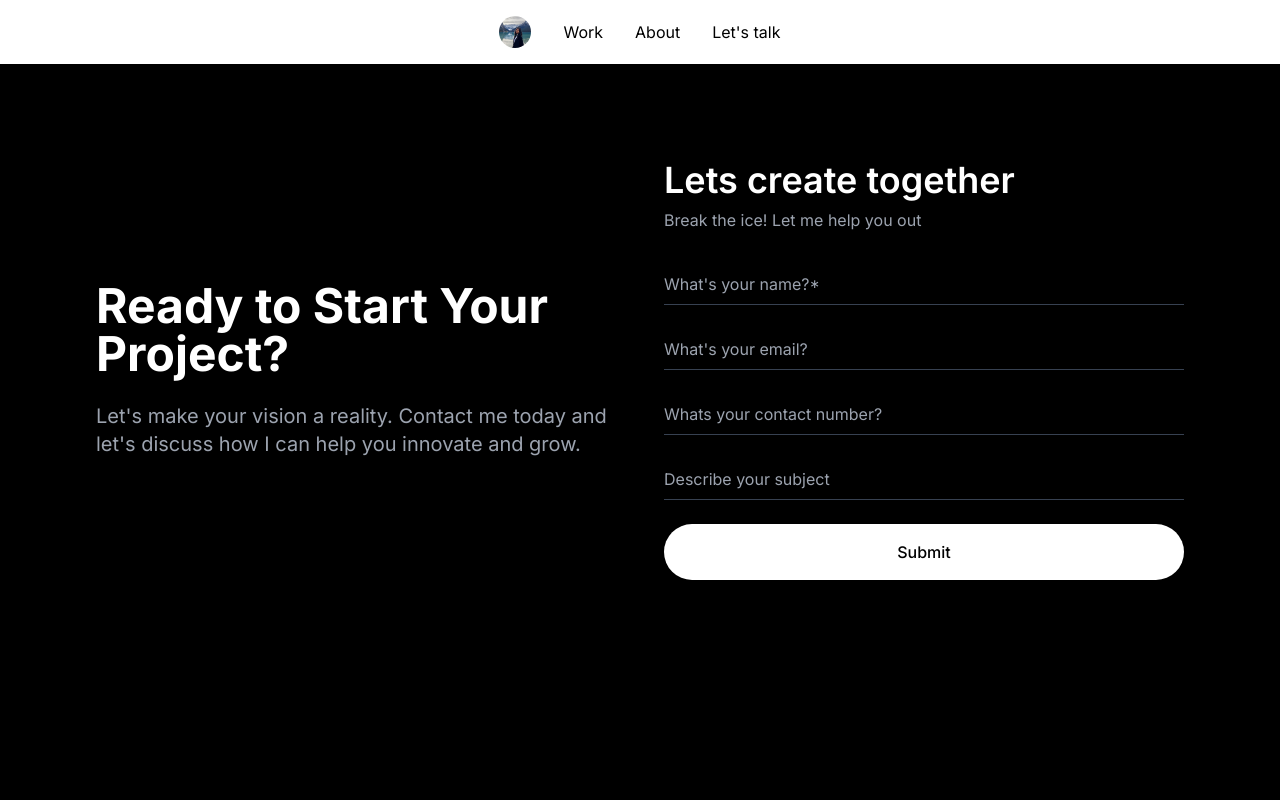
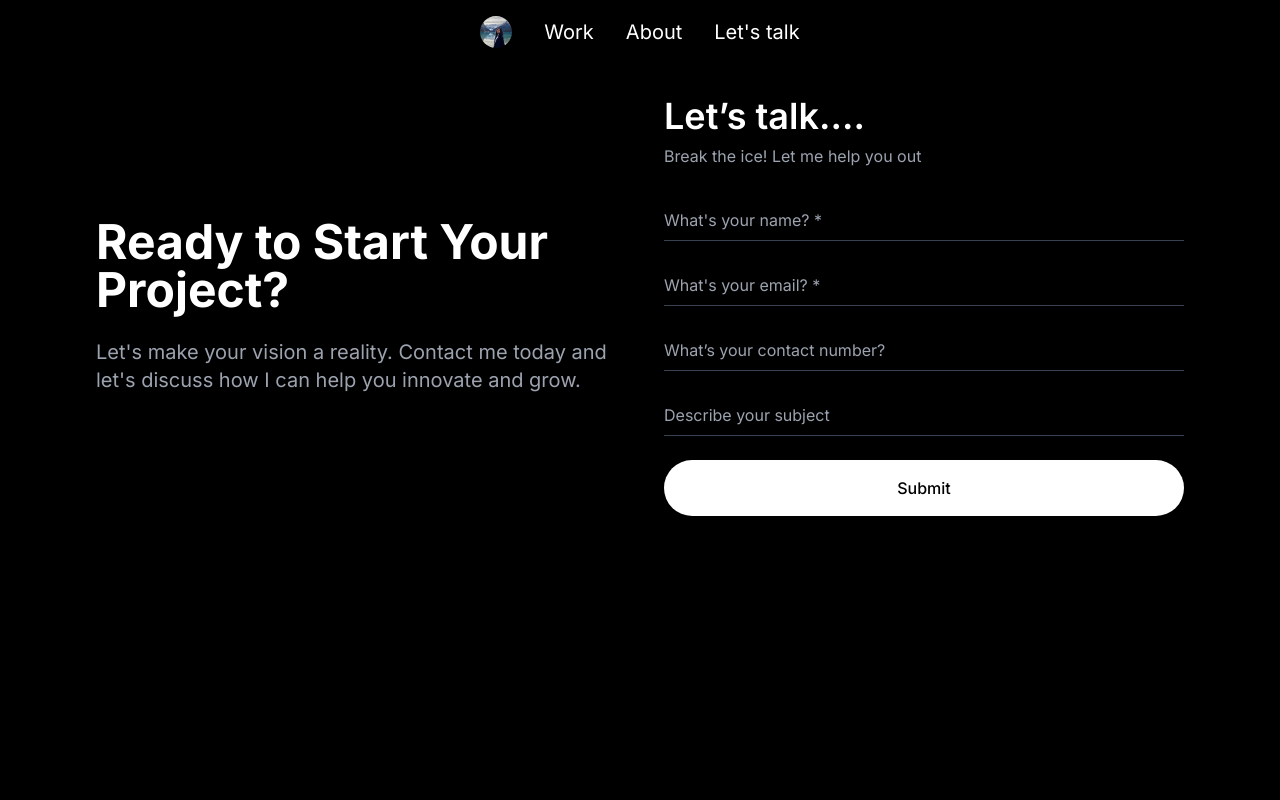
Before and after one commit to RachanaSravanthi/project-alpha, a React (Vite) app: page /contact in a window 1280 px wide. Shown: the top 800 px of the page. Built offline with nearby package versions, Linux system fonts and the light colour scheme; no server answers; the database is empty.

Commit message:
update: last moment changes

```diff
--- a/src/Components/ContactPage.tsx
+++ b/src/Components/ContactPage.tsx
@@ -80,7 +80,8 @@ console.log(err);
           <div className="space-y-8">
             <div>
               <h2 className="text-4xl font-semibold mb-2">
-                Lets create together
+                {/* Lets create together */}
+                Let’s talk....
               </h2>
               <p className="text-gray-400">
                 Break the ice!  Let me help you out
@@ -91,7 +92,7 @@ console.log(err);
               <div className="space-y-1">
                 <input
                   type="text"
-                  placeholder="What's your name?*"
+                  placeholder="What's your name? *"
                   required
                   value={formData.name}
                   onChange={(e) =>
@@ -104,7 +105,7 @@ console.log(err);
               <div className="space-y-1">
                 <input
                   type="email"
-                  placeholder="What's your email?"
+                  placeholder="What's your email? *"
                   required
                   value={formData.email}
                   onChange={(e) =>
@@ -119,8 +120,8 @@ console.log(err);
                   id="mobile"
                   name="mobile"
                   pattern="[0-9]{10}"
-                  placeholder="Whats your contact number?"
-                  required
+                  placeholder="What’s your contact number?"
+
                   value={formData.mobile}
                   onChange={(e) =>
                     setFormData((prev) => ({ ...prev, mobile: e.target.value }))
--- a/src/Components/Exp.tsx
+++ b/src/Components/Exp.tsx
@@ -17,7 +17,7 @@ const Exp = () => {
         },
         {
             period: "Jan 2021 - July 2021",
-            company: "Elite crest technologies",
+            company: "Elite Crest Technologies",
             role: "Graphic Designer",
         },
         {
--- a/src/Components/Header.tsx
+++ b/src/Components/Header.tsx
@@ -8,7 +8,7 @@ interface HeaderProps {
 
 export default function Header({ isLoaded, scrollTo }: HeaderProps) {
     const fadeIn = {
-        hidden: { opacity: 0 },
+        hidden: { opacity: 1 },
         visible: { opacity: 1, transition: { duration: 1 } },
     };
 
@@ -16,7 +16,7 @@ export default function Header({ isLoaded, scrollTo }: HeaderProps) {
 
     return (
         <motion.header
-            className="flex justify-center items-center p-4 bg-white text-black sticky top-0 z-50"
+            className="flex justify-center items-center p-4 bg-black text-white fixed top-0 left-0 w-full z-50"
             initial="hidden"
             animate={isLoaded ? "visible" : "hidden"}
             variants={fadeIn}
@@ -24,20 +24,18 @@ export default function Header({ isLoaded, scrollTo }: HeaderProps) {
             <nav className="w-full">
                 <ul className="flex justify-center items-center space-x-8">
                     <img
-                        // src="https://images.unsplash.com/photo-1580489944761-15a19d654956?q=80&w=1961&auto=format&fit=crop&ixlib=rb-4.0.3&ixid=M3wxMjA3fDB8MHxwaG90by1wYWdlfHx8fGVufDB8fHx8fA%3D%3D"
                         src="/Pic1.png"
                         alt="Profile"
                         className="rounded-full mb-4 md:mb-0 cursor-pointer w-8 h-8 object-cover"
                         onClick={() => navigate("/")}
                     />
-                     <motion.li variants={fadeIn}>
+                    <motion.li variants={fadeIn}>
                         <button
                             onClick={async () => {
-                                await navigate("/")
-                                         scrollTo("work")
-                        }
-                        }
-                            className="hover:text-gray-600 transition-colors duration-300 cursor-pointer"
+                                await navigate("/");
+                                scrollTo("work");
+                            }}
+                            className="hover:text-gray-600 lg:text-xl transition-colors duration-300 cursor-pointer"
                         >
                             Work
                         </button>
@@ -45,7 +43,7 @@ export default function Header({ isLoaded, scrollTo }: HeaderProps) {
                     <motion.li variants={fadeIn}>
                         <button
                             onClick={() => navigate("/about")}
-                            className="hover:text-gray-600 transition-colors duration-300 cursor-pointer"
+                            className="hover:text-gray-600 lg:text-xl transition-colors duration-300 cursor-pointer"
                         >
                             About
                         </button>
@@ -53,7 +51,7 @@ export default function Header({ isLoaded, scrollTo }: HeaderProps) {
                     <motion.li variants={fadeIn}>
                         <button
                             onClick={() => navigate("/contact")}
-                            className="hover:text-gray-600 transition-colors duration-300 cursor-pointer"
+                            className="hover:text-gray-600 lg:text-xl transition-colors duration-300 cursor-pointer"
                         >
                             Let's talk
                         </button>
--- a/src/assets/AnimatedArrow.tsx
+++ b/src/assets/AnimatedArrow.tsx
@@ -5,7 +5,19 @@ import { motion } from "framer-motion";
 export default function AnimatedArrow() {
   const scrollTo = (id: string) => {
     const element = document.getElementById(id);
-    element?.scrollIntoView({ behavior: "smooth" });
+
+    if (element) {
+      const isMobile = window.innerWidth <= 768; // Check if it's a mobile screen
+      const offset = isMobile ? 220 : 240; // Adjusted offset for mobile screens
+
+      const elementPosition = element.getBoundingClientRect().top;
+      const offsetPosition = elementPosition + window.scrollY - offset; // Use window.scrollY instead of pageYOffset
+
+      window.scrollTo({
+        top: offsetPosition,
+        behavior: "smooth",
+      });
+    }
   };
 
   return (
--- a/src/pages/AboutUs.tsx
+++ b/src/pages/AboutUs.tsx
@@ -26,7 +26,7 @@ export default function AboutPage() {
     },
     {
       period: "Jan 2021 - July 2021",
-      company: "Elite crest technologies",
+      company: "Elite Crest Technologies",
       role: "Graphic Designer",
       image: "/ExpericeLogo/Graphicdesigner.png",
     },
@@ -68,7 +68,7 @@ export default function AboutPage() {
     const startAutoScroll = () => {
       autoScrollRef.current = setInterval(() => {
         scrollTo(currentIndex + 1);
-      }, 3000); // Scroll every 3 seconds
+      }, 5000); // Scroll every 3 seconds
     };
 
     startAutoScroll();
--- a/src/pages/HomePage.tsx
+++ b/src/pages/HomePage.tsx
@@ -205,7 +205,7 @@ export default function HomePage() {
           {categories.map((category) => (
             <motion.button
               key={category}
-              className={`px-4 py-2 rounded-full ${
+              className={`px-4 py-2 lg:py-6 lg:px-10 lg:text-xl rounded-full ${
                 selectedCategory === category
                   ? "bg-white text-black"
                   : "bg-transparent text-white border border-white"
@@ -225,7 +225,7 @@ export default function HomePage() {
 
         <motion.section
           id="work"
-          className="grid grid-cols-1 md:grid-cols-2 lg:grid-cols-3 gap-0 mb-8"
+          className="grid grid-cols-1 md:grid-cols-2 lg:grid-cols-3 gap-0 mb-8 mt-16"
           initial="hidden"
           animate={isLoaded ? "visible" : "hidden"}
           variants={containerVariants}
```
